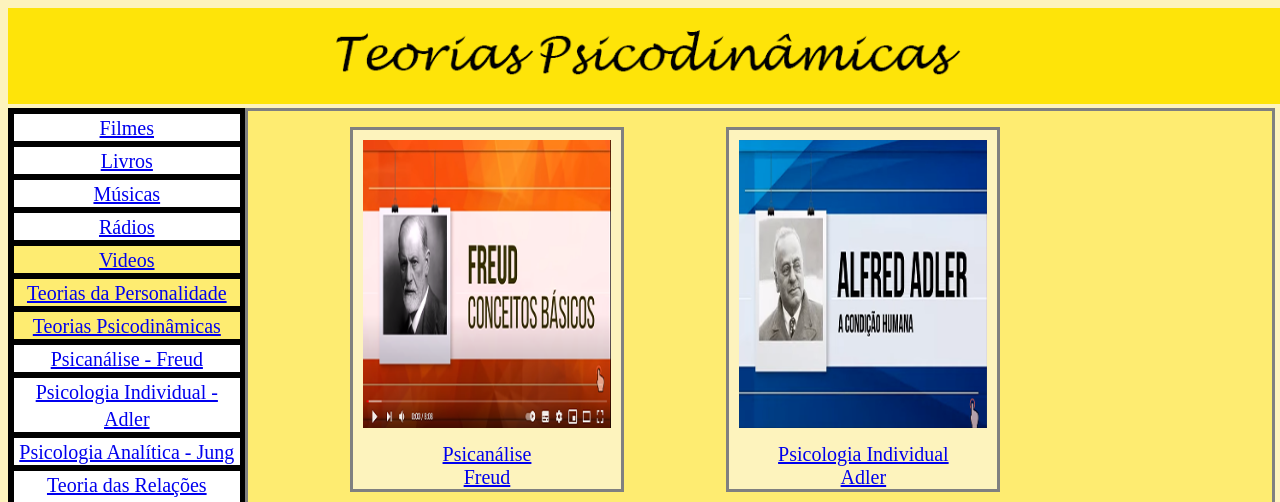
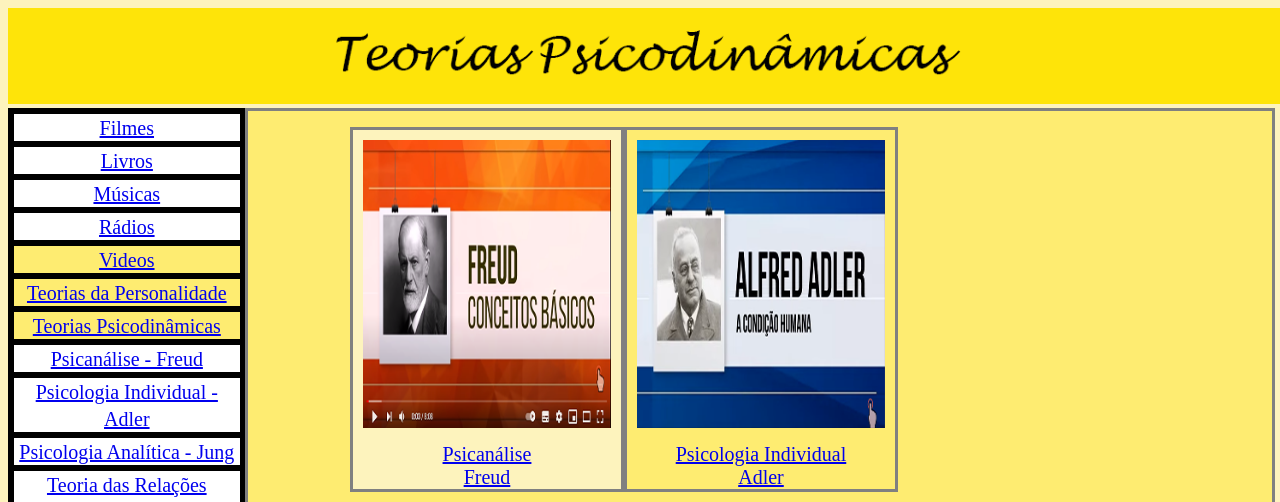
Before and after one commit to ricardoestevam1/Music-Player, a PHP site: page /Teoriaspsicodinamicas.html in a window 1280 px wide. Shown: the top 502 px of the page. Run offline with PHP 8.4, Linux system fonts and the light colour scheme.

Commit message:
Update estilos.css

```diff
--- a/estilos.css
+++ b/estilos.css
@@ -1055,3 +1055,9 @@ margin-left: 0%;
 
 margin-left: 0%;
 }
+
+#Psicologiaindividual{
+	background-color: #feec71;
+
+margin-left: 0%;
+}
```
